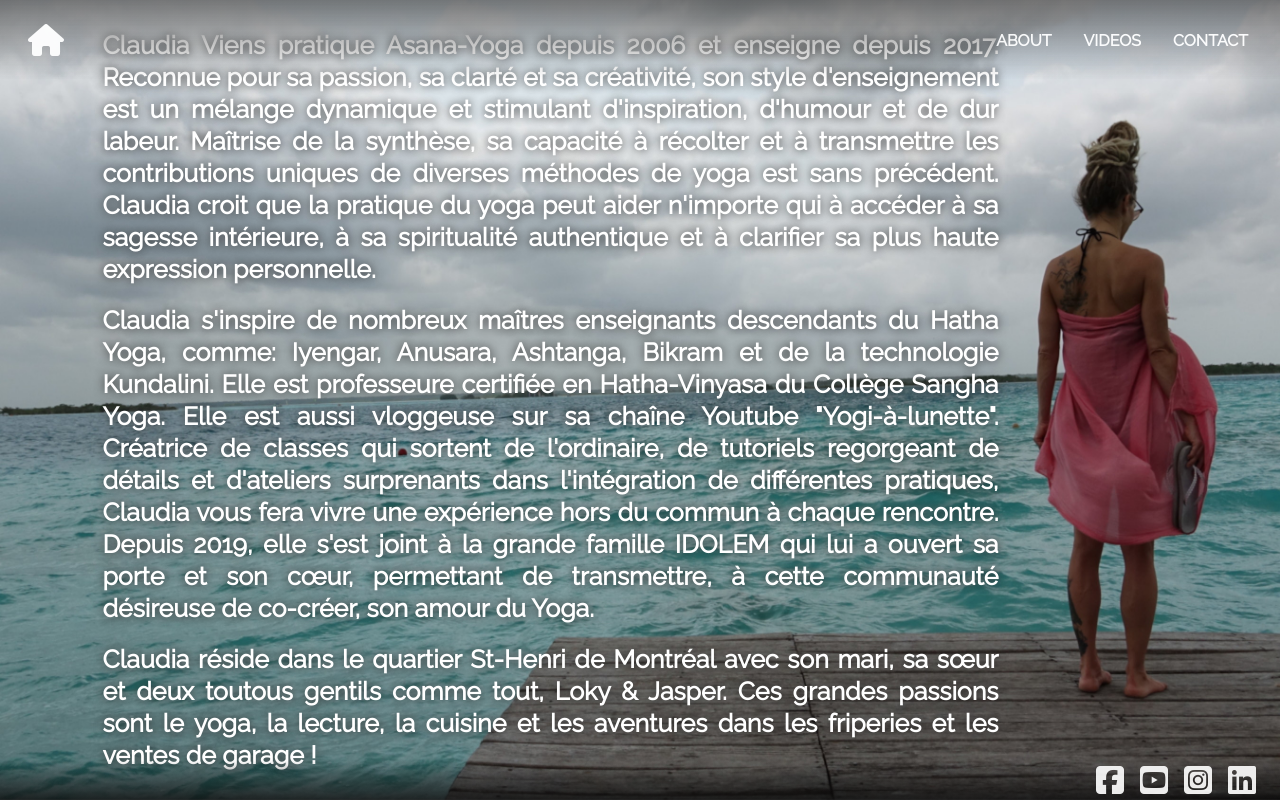
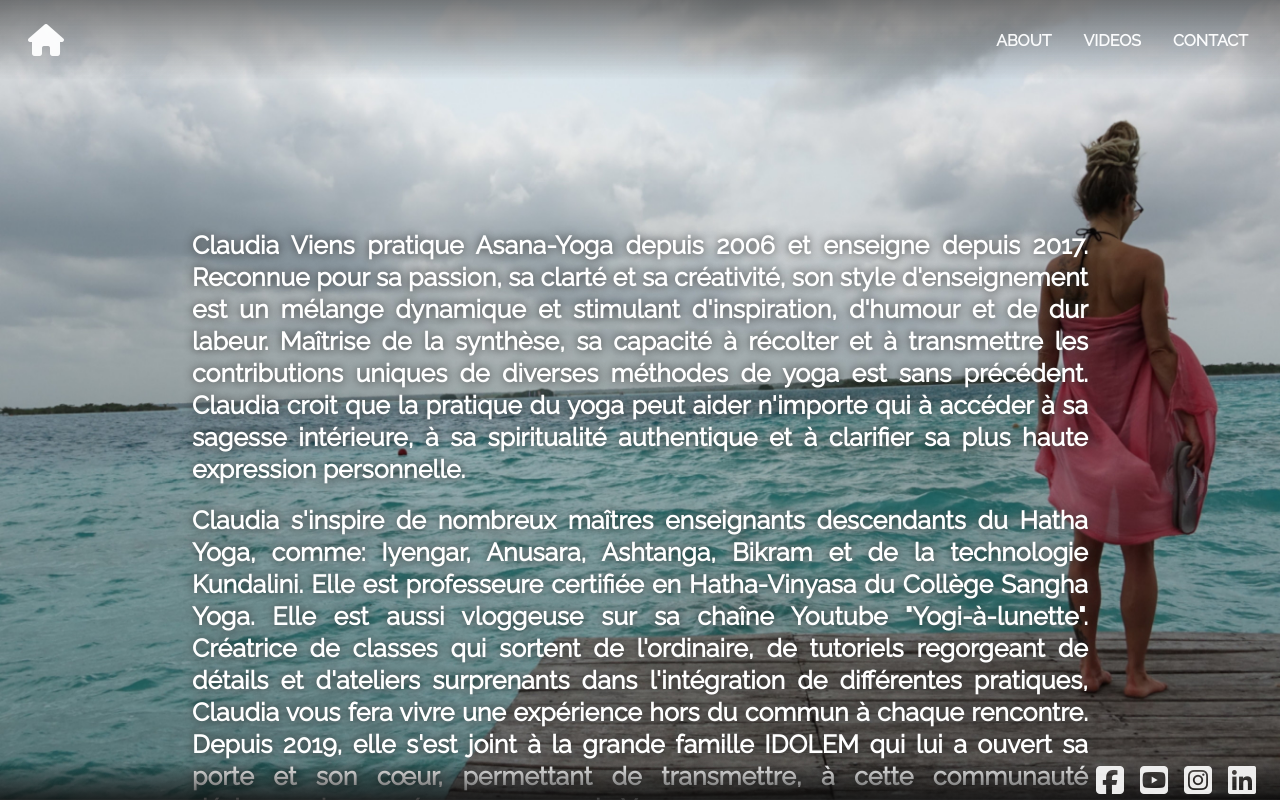
Before and after one commit to notayogilee/yogi-a-lunette-react, a React (Create React App) app: page /about in a window 1280 px wide. Shown: the top 800 px of the page. Built offline with nearby package versions, Linux system fonts and the light colour scheme.

Commit message:
responsive about for wide tv screen

```diff
--- a/src/components/About.scss
+++ b/src/components/About.scss
@@ -14,10 +14,10 @@
     top: 50%;
     left: 50%;
     transform: translate(-60%, -50%);
-    // height: 100vh;
+    height: auto;
     width: 70%;
 
-    padding: 100px 0 100px 0;
+    // padding-top: 3rem;
 
     p {
       color: #fff;
@@ -26,6 +26,15 @@
       text-shadow: 0px 0px 10px #333;
       font-weight: 600;
       line-height: 2rem;
+    }
+  }
+}
+
+@media (min-width: 1024px) and (max-width: 1300px) {
+  .about-container {
+    .about-text {
+      transform: translate(-50%, -20%);
+      padding-bottom: 7rem;
     }
   }
 }
```
